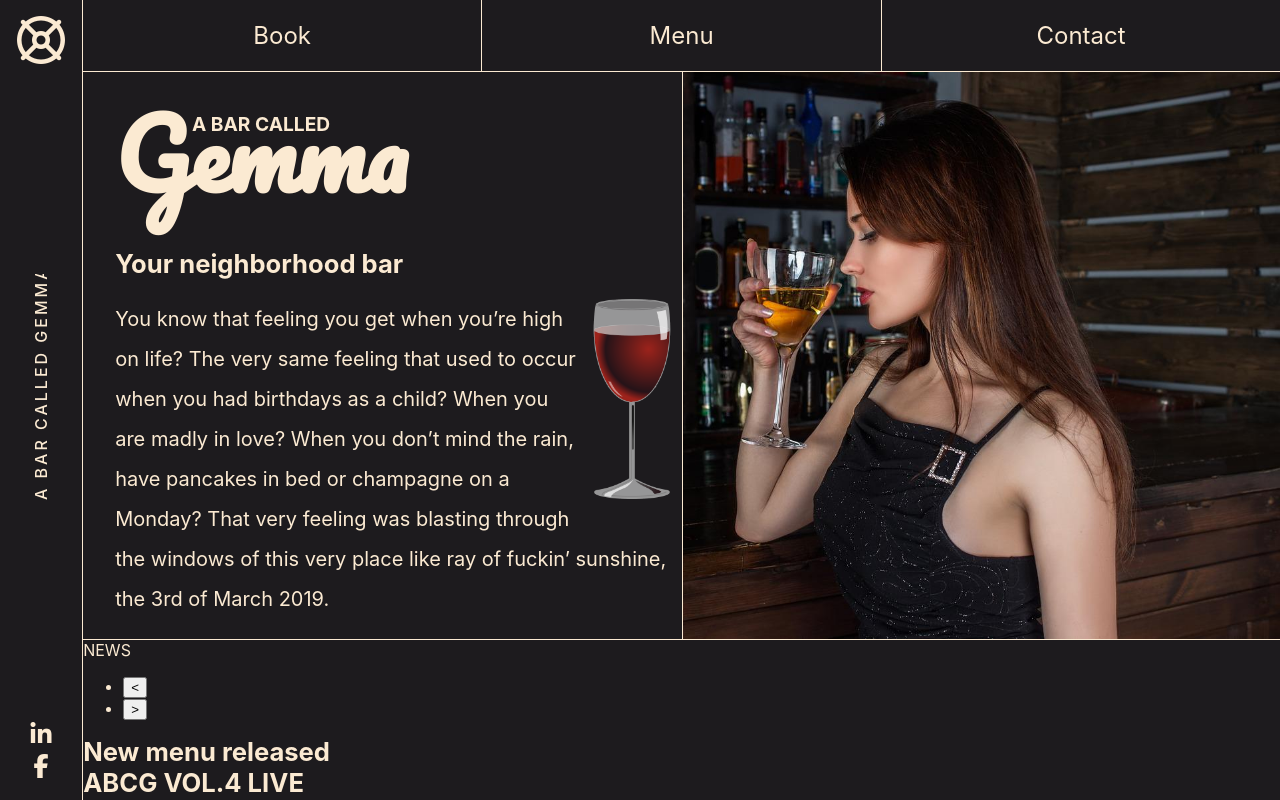
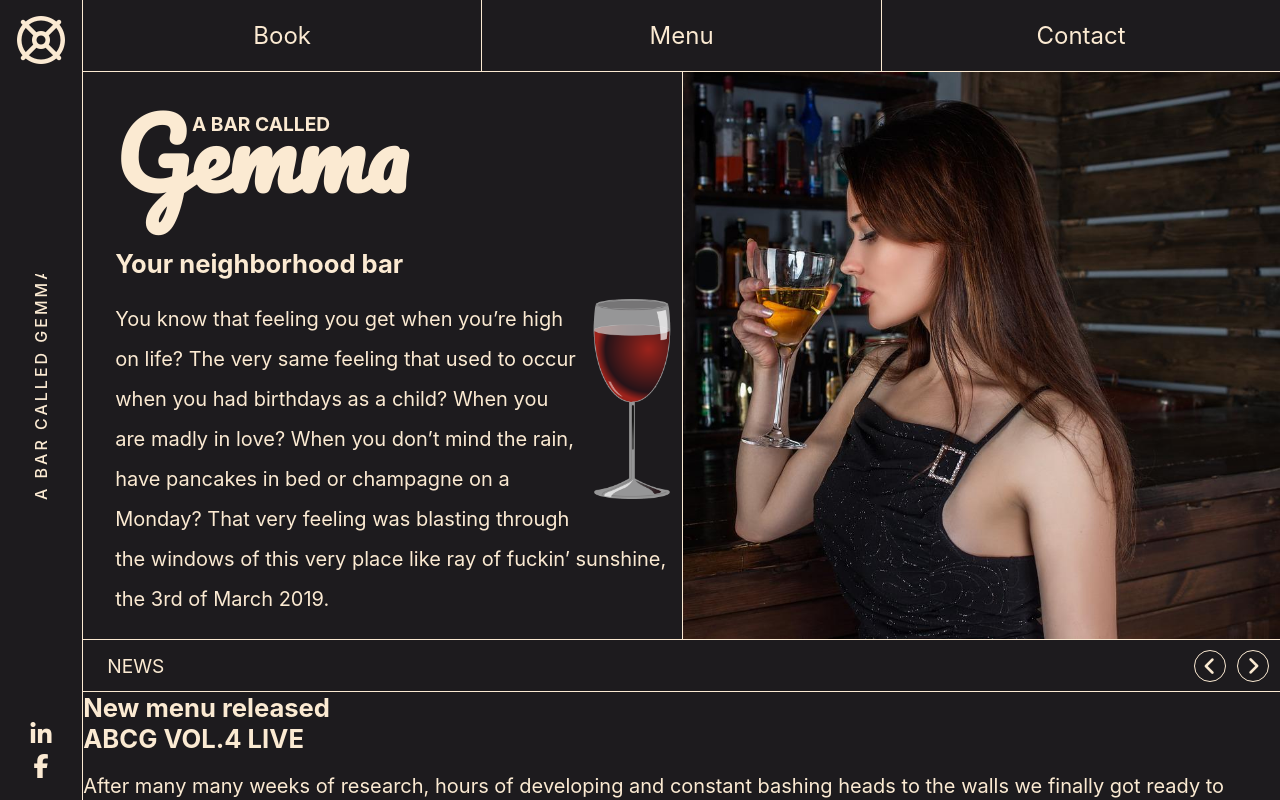
Before and after one commit to ledminh/a-bar-called-quesera, a Next.js app: page / in a window 1280 px wide. Shown: the top 800 px of the page. Built offline with nearby package versions, Linux system fonts and the light colour scheme.

Commit message:
News Header

```diff
--- a/components/News/News.module.scss
+++ b/components/News/News.module.scss
@@ -0,0 +1,66 @@
+.wrapper {
+    display: grid;
+
+    grid-template-columns: auto;
+    grid-template-rows: 52px auto;
+
+
+}
+
+.title {
+    display: flex;
+    flex-flow: row nowrap;
+
+    justify-content: space-between;
+    align-items: center;
+
+    border-bottom: 1px solid #fbead2;
+
+
+}
+
+.text {
+    display: inline-block;
+    padding-left: 1.5rem;
+    font-size: 120%;
+}
+
+.pagiButtons {
+    list-style: none;
+
+    display: flex;
+
+    li {
+        margin-right: .7rem;
+
+        button {
+            appearance: none;
+            border: none;
+            background: inherit;
+
+
+            color: #fbead2;
+            font-size: 1.3rem;
+
+            width: 2rem;
+            height: 2rem;
+
+            display: flex;
+            justify-content: center;
+            align-items: center;
+
+            border: 1px solid #fbead2;
+            border-radius: 50%;
+
+            cursor: pointer;
+
+            &.btnPrev {
+                transform: rotateZ(90deg);
+            }
+
+            &.btnNext {
+                transform: rotateZ(-90deg);
+            }
+        }
+    }
+}
--- a/components/News/index.js
+++ b/components/News/index.js
@@ -8,8 +8,8 @@
             <div className={styles.title}>
                 <span className={styles.text}>NEWS</span>
                 <ul className={styles.pagiButtons}>
-                    <li><button>{'<'}</button></li>
-                    <li><button>{'>'}</button></li>
+                    <li><button className={styles.btnPrev}><i className="fa fa-solid fa-angle-down"></i></button></li>
+                    <li><button className={styles.btnNext}><i className="fa fa-solid fa-angle-down"></i></button></li>
                 </ul>
             </div>
             <div className={styles.newsList}>
```
